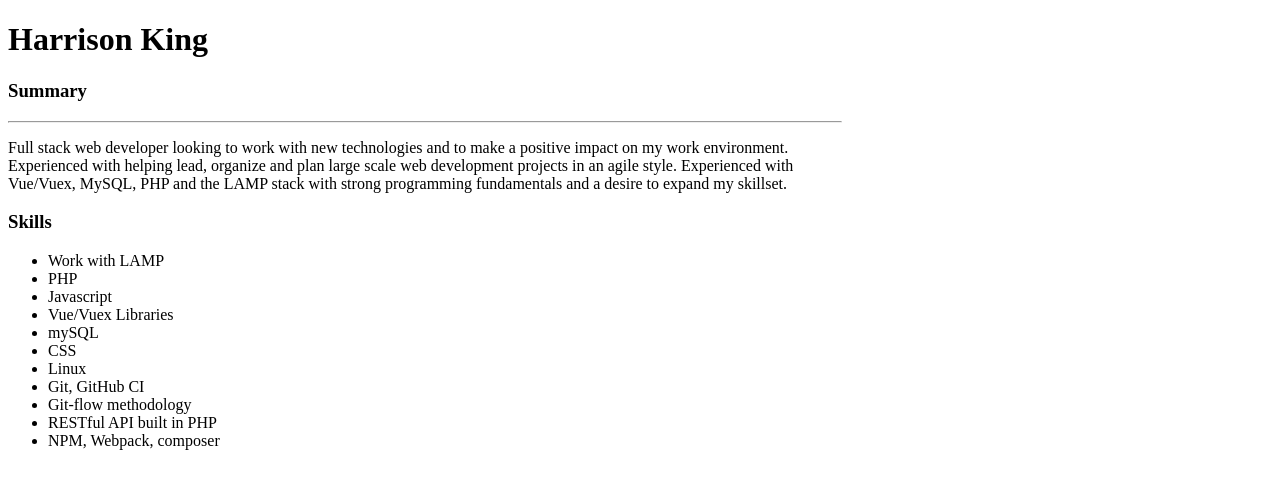
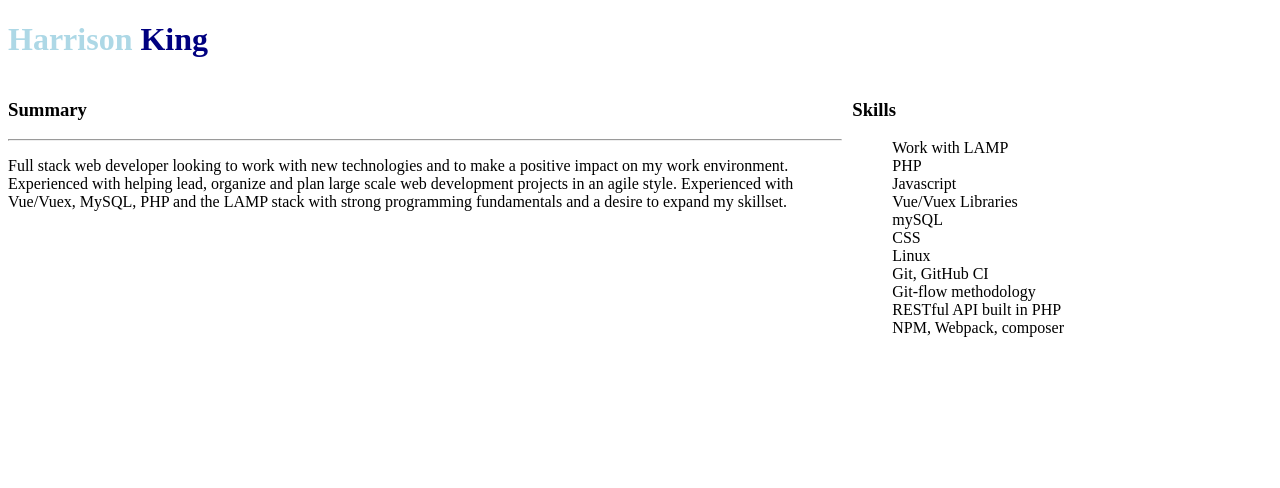
Before and after one commit to harrisonrkking/harrisonking.github.io, a plain HTML site: page index.html in a window 1280 px wide. Drawn offline with Linux system fonts and the light colour scheme.

Commit message:
update CSS

```diff
--- a/styles/homepage.css
+++ b/styles/homepage.css
@@ -1,19 +1,22 @@
-firstName {
+.firstName {
     color: lightblue;
 }
 
-lastName {
+.lastName {
     color: navy;
 }
 
-skills {
+.skills {
     list-style: none;
 }
 
 #left {
     width: 66%;
+    float: left;
 }
 
 #right {
     width: auto;
+    margin-left: 10px;
+    float: left;
 }
```
